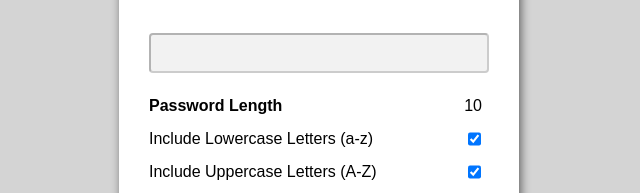
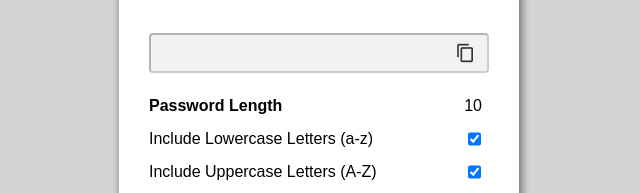
Before and after one commit to Iamanajaz/Password-Generator, a plain HTML site: page index.html in a window 1280 px wide. Shown: the part 229-422 px from the top of the page, 321-961 px from the left. Drawn offline with Linux system fonts and the light colour scheme.

Commit message:
Update index.html

```diff
--- a/index.html
+++ b/index.html
@@ -16,7 +16,7 @@
         <div class="inputBox">
             <input type="text" class="passBox" id="passBox" disabled>
             <span class="material-icons" id="copyIcon">
-                copy
+                content_copy
                 </span>
         </div>
 
```
